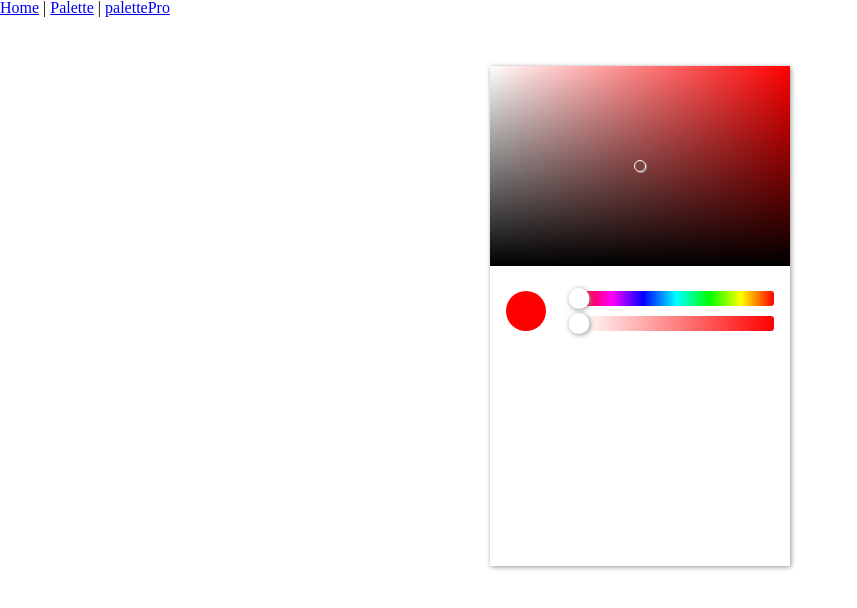
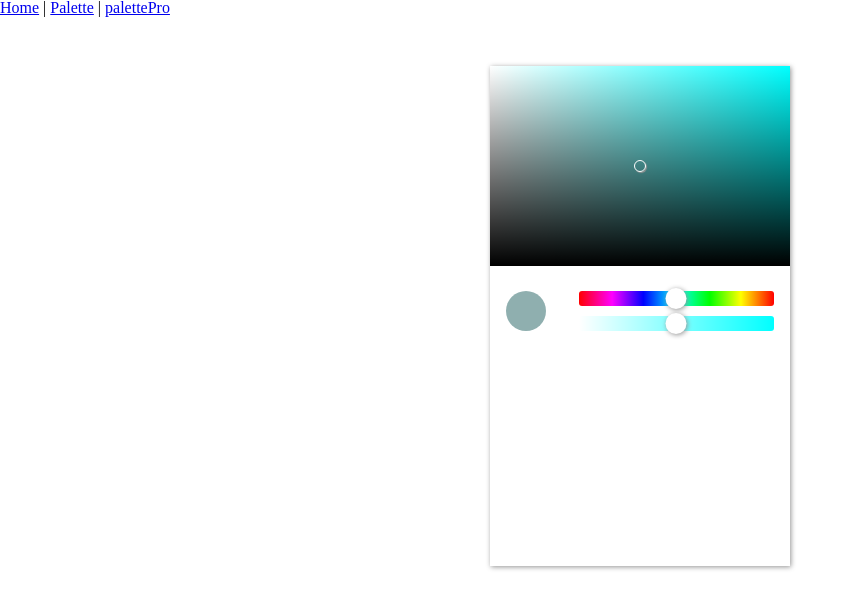
Before and after one commit to jsjzh/vue-tiny-code, a Vue app: page /palettePro in a window 1280 px wide. Shown: the top 608 px of the page, without its empty margins (0-857 px from the left). Built offline with nearby package versions, Linux system fonts and the light colour scheme.

Commit message:
初步功能完成 =3=

```diff
--- a/src/components/palettePro/color.js
+++ b/src/components/palettePro/color.js
@@ -3,12 +3,44 @@ export default class Color {
     this._hue = 0;
     this._saturation = 100;
     this._lightness = 50;
+    this._trans = 1;
+
+    this._value = "";
+    this._pure = "";
+    this._format = "hsl";
+
+    this.value = "";
+    this.format = "";
 
     for (const key in options) {
       if (options.hasOwnProperty(key)) {
         this[key] && (this[key] = options[key]);
       }
     }
+    this._handleChange();
+  }
+
+  set(prop, value) {
+    this[`_${prop}`] = value;
+    this._handleChange();
+  }
+
+  get(prop) {
+    return this[prop];
+  }
+
+  rate2hsl(sat, light, hue, trans) {
+    this._hue = hue / 100 * 360;
+    this._saturation = sat;
+    this._lightness = Math.abs(light / 2 - 50);
+    this._trans = trans / 100;
+    this._handleChange();
+  }
+
+  _handleChange() {
+    this._value = `hsla(${this._hue}, ${this._saturation}%, ${this._lightness}%, ${this._trans})`;
+    this._pure = `hsla(${this._hue}, 100%, 50%, 1)`;
+    console.log(this._value);
   }
 
 }
--- a/src/components/palettePro/palettePro.vue
+++ b/src/components/palettePro/palettePro.vue
@@ -1,19 +1,19 @@
 <template>
   <div class="palette-pro-container">
     <div ref="dotStage" class="color-stage">
-      <div class="bgd current-bgd"></div>
+      <div class="bgd current-bgd" :style="{'backgroundColor': pureColor}"></div>
       <div class="bgd white-bgd"></div>
       <div class="bgd black-bgd"></div>
-      <div ref="dot" class="color-dot"></div>
+      <div ref="dot" class="color-dot" :style="{'left': `${dotLeft}%`, 'top': `${dotTop}%`}"></div>
     </div>
     <div class="controller-stage">
-      <div class="current-color"></div>
+      <div class="current-color" :style="{'backgroundColor': currentColor}" @click="handleCopyColor"></div>
       <div class="controller-bars">
         <div ref="hueStage" class="bar hue-bar">
-          <div ref="hue" class="slider hue"></div>
+          <div ref="hue" class="slider hue" :style="{'left': `${hueLeft}%`}"></div>
         </div>
-        <div ref="transStage" class="bar trans-bar">
-          <div ref="trans" class="slider trans"></div>
+        <div ref="transStage" class="bar trans-bar" :style="{'backgroundImage': `linear-gradient(to right, rgba(255, 255, 255, 0), ${pureColor})`}">
+          <div ref="trans" class="slider trans" :style="{'left': `${transLeft}%`}"></div>
         </div>
       </div>
     </div>
@@ -35,10 +35,30 @@ export default {
   name: "palettePro",
   data() {
     const color = new Color({});
-    return { color };
+    return {
+      color,
+      dotLeft: 50,
+      dotTop: 50,
+      hueLeft: 50,
+      transLeft: 50,
+      pureColor: "",
+      currentColor: ""
+    };
   },
   methods: {
-    update() {},
+    handleCopyColor() {
+      console.log("TODO click copy color", this.currentColor);
+    },
+    update() {
+      this.color.rate2hsl(
+        this.dotLeft,
+        this.dotTop,
+        this.hueLeft,
+        this.transLeft
+      );
+      this.currentColor = this.color.get("_value");
+      this.pureColor = this.color.get("_pure");
+    },
     handleDot(event, elem) {
       const dot = this.$refs["dot"];
       const { width, height, left, top } = elem.getBoundingClientRect();
@@ -48,8 +68,10 @@ export default {
       _left = _left > 0 ? Math.min(width, _left) : 0;
       _top = _top > 0 ? Math.min(height, _top) : 0;
 
-      dot.style.left = _left / width * 100 + "%";
-      dot.style.top = _top / height * 100 + "%";
+      this.dotLeft = _left / width * 100;
+      this.dotTop = _top / height * 100;
+
+      this.update();
     },
     handleBar(event, elem) {
       const { hue, trans } = this.$refs;
@@ -60,10 +82,12 @@ export default {
       _left = _left > 0 ? Math.min(width, _left) : 0;
 
       if (_className.indexOf("hue") !== -1) {
-        hue.style.left = _left / width * 100 + "%";
+        this.hueLeft = _left / width * 100;
       } else if (_className.indexOf("trans") !== -1) {
-        trans.style.left = _left / width * 100 + "%";
+        this.transLeft = _left / width * 100;
       }
+
+      this.update();
     }
   },
   mounted() {
@@ -74,16 +98,20 @@ export default {
       move: (event, elem) => this.handleDot(event, elem),
       end: (event, elem) => this.handleDot(event, elem)
     });
+
     drag(hueStage, {
       start: (event, elem) => this.handleBar(event, elem),
       move: (event, elem) => this.handleBar(event, elem),
       end: (event, elem) => this.handleBar(event, elem)
     });
+
     drag(transStage, {
       start: (event, elem) => this.handleBar(event, elem),
       move: (event, elem) => this.handleBar(event, elem),
       end: (event, elem) => this.handleBar(event, elem)
     });
+
+    this.update();
   }
 };
 </script>
@@ -127,8 +155,6 @@ export default {
   border-radius: 50%;
   border: 1px solid #fff;
   box-shadow: 1px 1px 1px #949494;
-  top: 50%;
-  left: 50%;
   transform: translate(-50%, -50%);
 }
 /* color-stage */
@@ -175,9 +201,6 @@ export default {
     red
   );
 }
-.trans-bar {
-  background-image: linear-gradient(to right, rgba(255, 255, 255, 0), red);
-}
 .slider {
   position: absolute;
   width: 21px;
```
